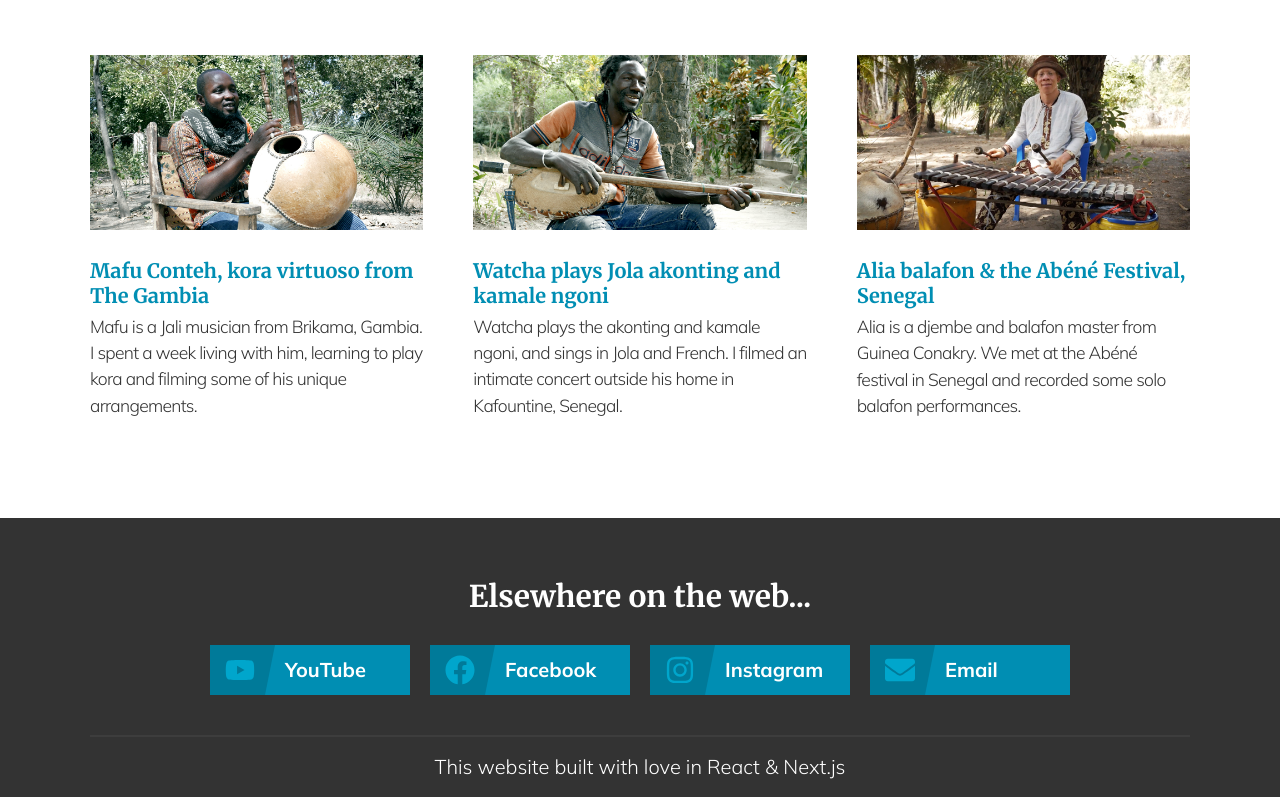
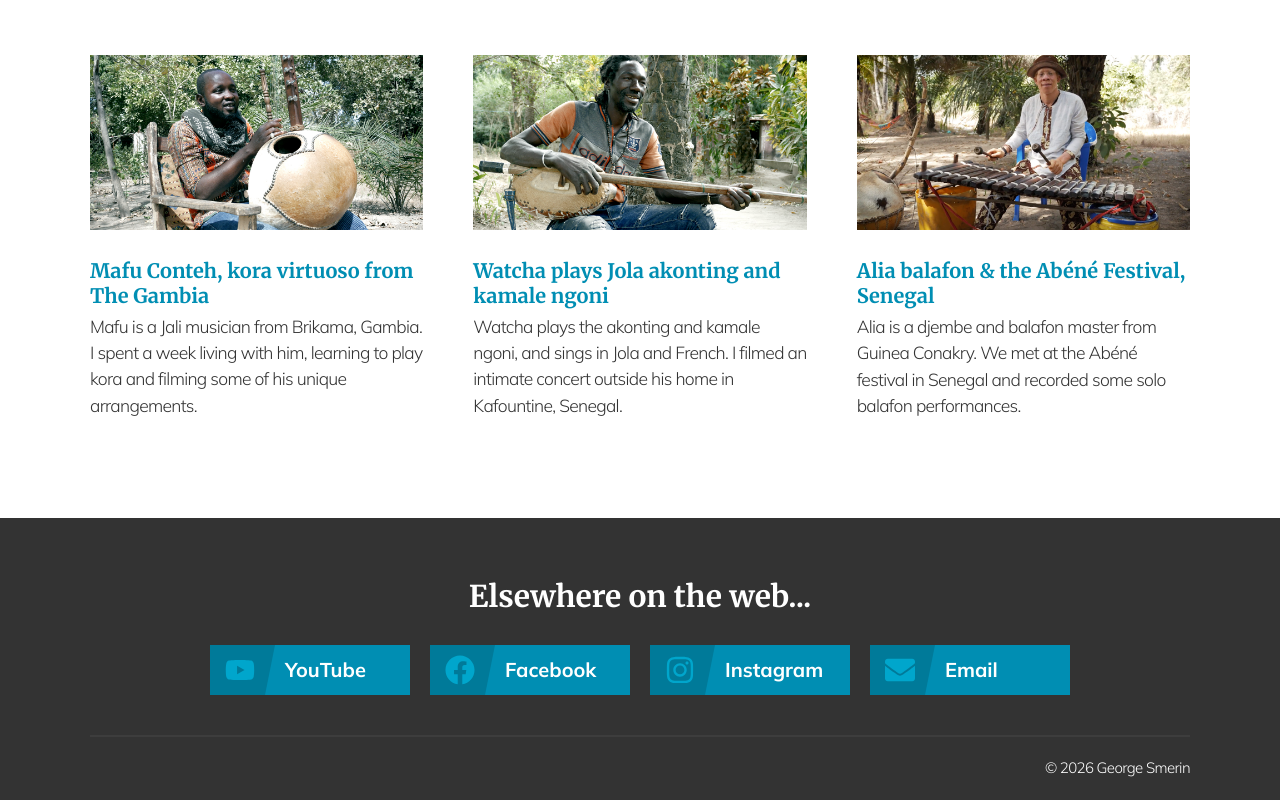
Before and after one commit to smerin/smerin-website, a Next.js app: page / in a window 1280 px wide. Shown: the part 568-1368 px from the top of the page. Built offline with nearby package versions, Linux system fonts and the light colour scheme; no server answers.

Commit message:
Add copyright link to footer

```diff
--- a/src/components/Footer/Footer.module.css
+++ b/src/components/Footer/Footer.module.css
@@ -19,6 +19,12 @@
   color: var(--color-turquoise);
 }
 
+.copyright {
+  font-size: 0.75rem;
+  text-align: right;
+  margin: 0;
+}
+
 .buttons {
   padding: 1rem 0;
 }
--- a/src/components/Footer/Footer.tsx
+++ b/src/components/Footer/Footer.tsx
@@ -18,14 +18,7 @@ export default function Footer() {
           <EmailButton />
         </div>
         <div className={styles.credits}>
-          This website built with love in{' '}
-          <a href="https://reactjs.org/" target="_blank" rel="noopener noreferrer">
-            React
-          </a>{' '}
-          &amp;{' '}
-          <a href="https://nextjs.org/" target="_blank" rel="noopener noreferrer">
-            Next.js
-          </a>
+          <p className={styles.copyright}>© {new Date().getFullYear()} George Smerin</p>
         </div>
       </div>
     </footer>
```
